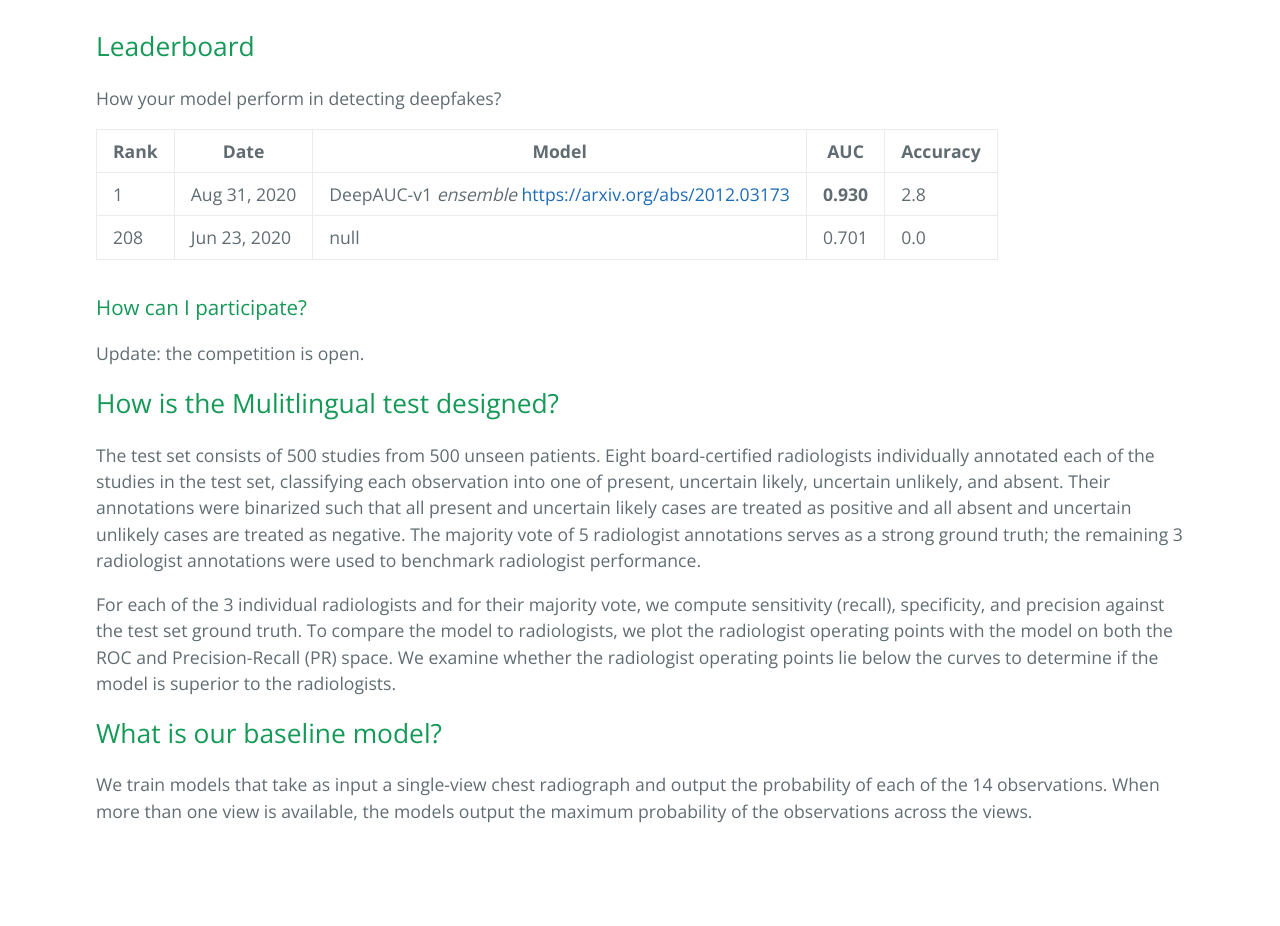
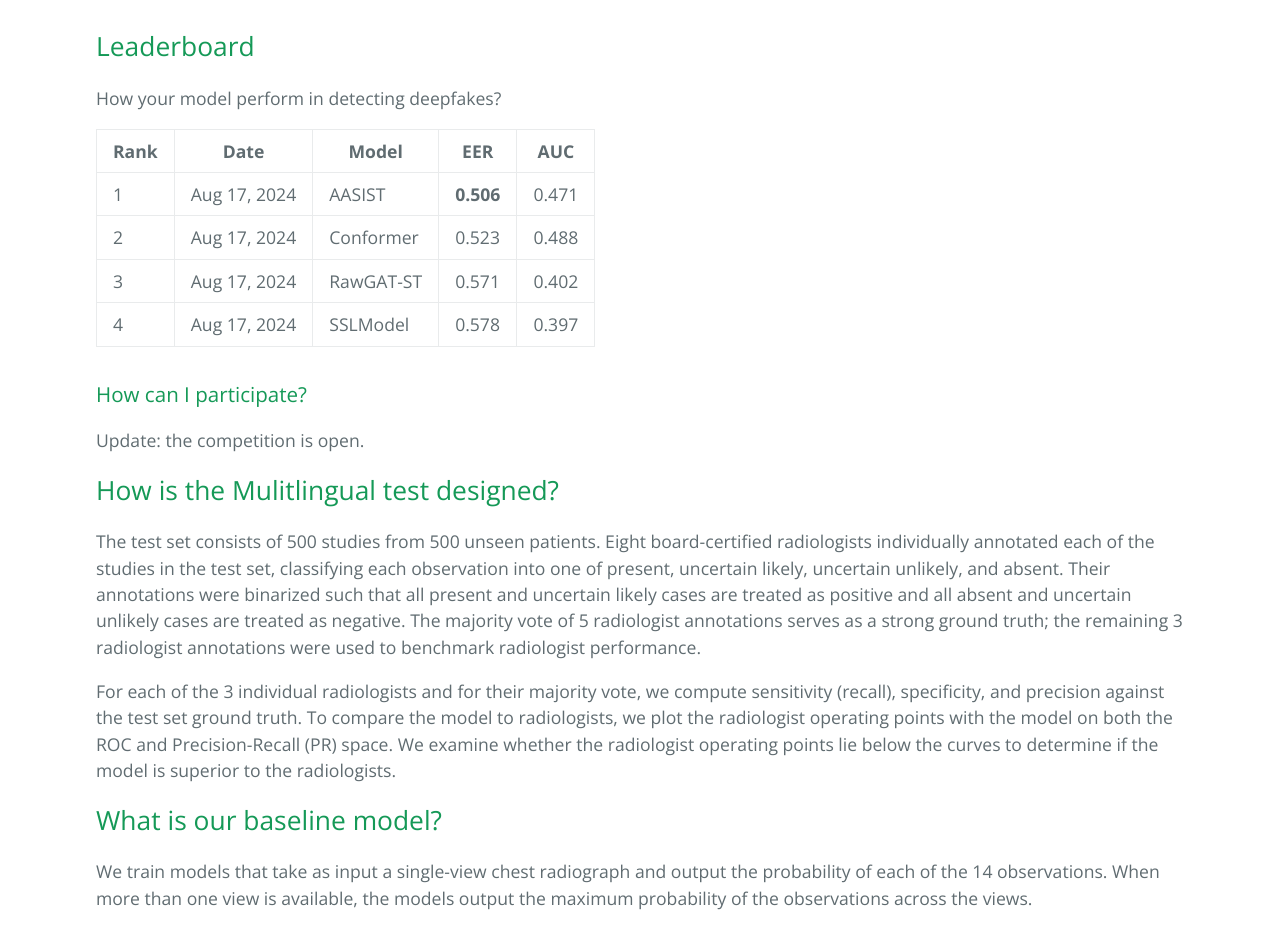
Before and after one commit to thakral-kartik/ILLUSION, a plain HTML site: page index.html in a window 1280 px wide. Shown: the part 2120-3046 px from the top of the page. Before the commit the page ends 2994 px from the top, so only its background shows below. Drawn offline with nearby package versions, Linux system fonts and the light colour scheme.

Commit message:
Update index.html

```diff
--- a/index.html
+++ b/index.html
@@ -69,7 +69,11 @@ The recent surge in the spread of deepfakes and AI-generated content on social m
 <br>
 <br>
 
-<div class="col-md-5"><h2>Leaderboard</h2><p> How your model perform in detecting deepfakes?</p><table class="table performanceTable"><tr><th>Rank</th><th>Date</th><th>Model</th><th>AUC</th><th>Accuracy</th></tr><tr><td class="rank">1 <br></td><td><span class="date label label-default">Aug 31, 2020</span></td><td style="word-break:break-word;">DeepAUC-v1<em> ensemble </em><a class="link" href="https://arxiv.org/abs/2012.03173">https://arxiv.org/abs/2012.03173</a></td><td><b>0.930</b></td><td>2.8</td></tr><tr><td class="rank">208 <br></td><td><span class="date label label-default">Jun 23, 2020</span></td><td style="word-break:break-word;">null</td><td>0.701</td><td>0.0</td></tr></table><h3>How can I participate?</h3><p>Update: the competition is open.</p></div></div></div>
+<div class="col-md-5"><h2>Leaderboard</h2><p> How your model perform in detecting deepfakes?</p><table class="table performanceTable"><tr><th>Rank</th><th>Date</th><th>Model</th><th>EER</th><th>AUC</th></tr><tr><td class="rank">1 <br></td><td><span class="date label label-default">Aug 17, 2024</span></td><td style="word-break:break-word;">AASIST</td><td><b>0.506</b></td><td>0.471</td></tr><tr><td class="rank">2 <br></td><td><span class="date label label-default">Aug 17, 2024</span></td><td style="word-break:break-word;">Conformer</td><td>0.523</td><td>0.488</td></tr>
+<tr><td class="rank">3 <br></td><td><span class="date label label-default">Aug 17, 2024</span></td><td style="word-break:break-word;">RawGAT-ST</td><td>0.571</td><td>0.402</td></tr>
+<tr><td class="rank">4 <br></td><td><span class="date label label-default">Aug 17, 2024</span></td><td style="word-break:break-word;">SSLModel</td><td>0.578</td><td>0.397</td></tr></table>
+
+<h3>How can I participate?</h3><p>Update: the competition is open.</p></div></div></div>
 
 <div class="container"><div class="row"><div class="col-md-8"><h2>How is the Mulitlingual test designed?</h2><p> The test set consists of 500 studies from 500 unseen patients. Eight board-certified radiologists individually annotated each of the studies in the test set, classifying each observation into one of present, uncertain likely, uncertain unlikely, and absent. Their annotations were binarized such that all present and uncertain likely cases are treated as positive and all absent and uncertain unlikely cases are treated as negative.
 The majority vote of 5 radiologist annotations serves as a strong ground truth; the remaining 3 radiologist annotations were used to benchmark radiologist performance.<p>For each of the 3 individual radiologists and for their majority vote, we compute sensitivity (recall), specificity, and precision against the test set ground truth. To compare the model to radiologists, we plot the radiologist operating points with the model on both the ROC and Precision-Recall (PR) space. We examine whether the radiologist operating points lie below the curves to determine if the model is superior to the radiologists.</p></p></div></div></div>
```
